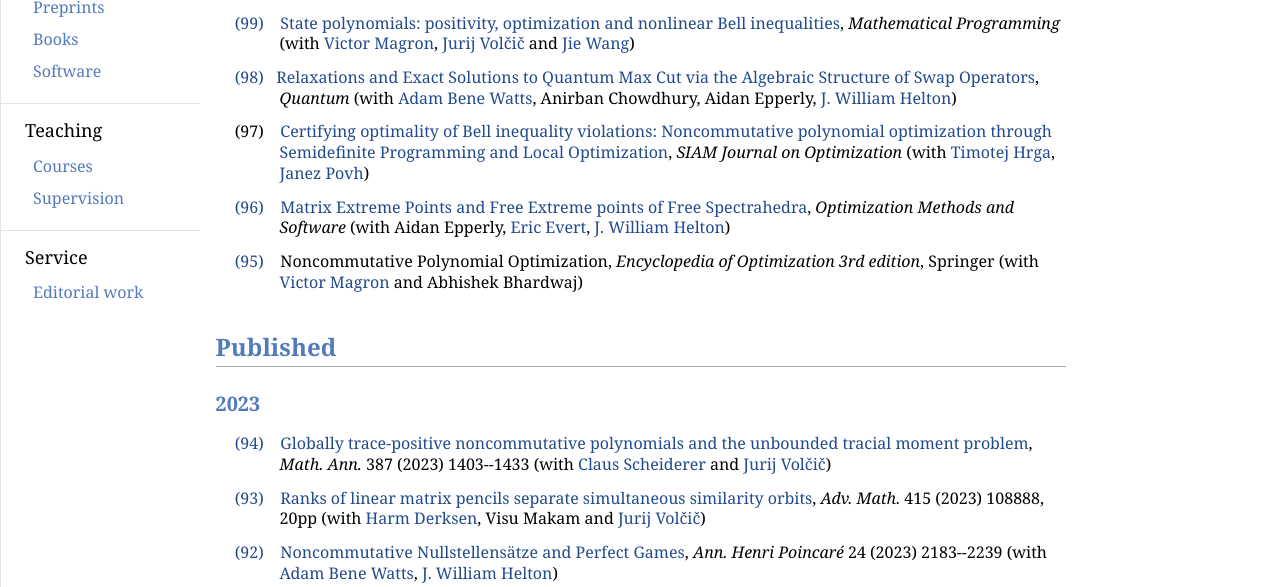
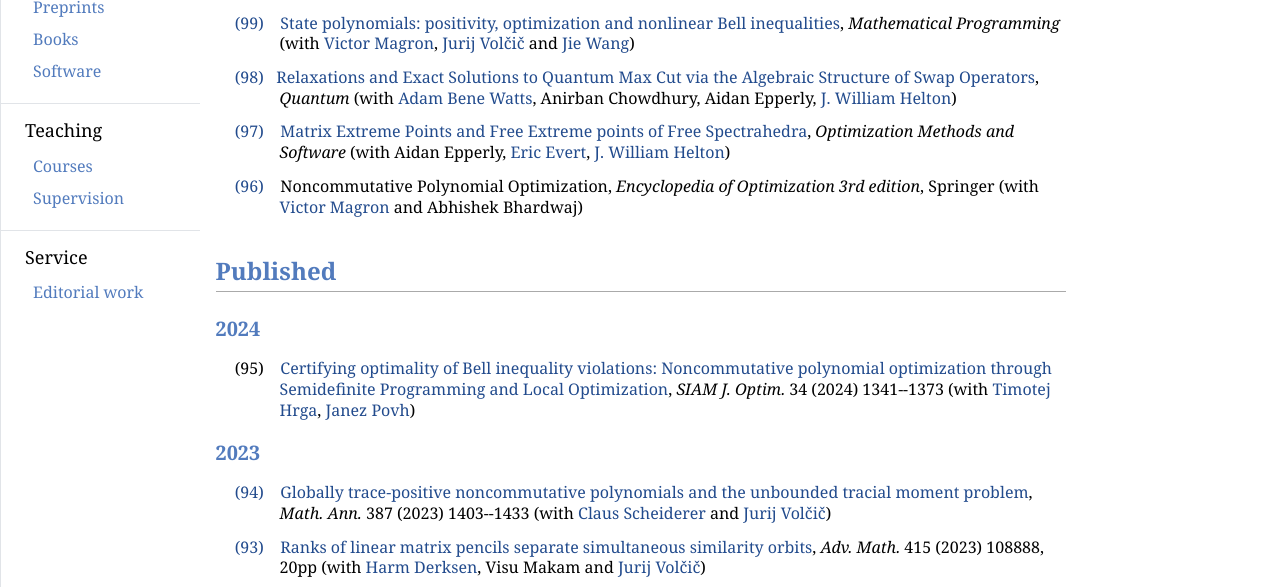
Before and after one commit to igorklep/igorklep.github.io, a plain HTML site: page papers.html in a window 1280 px wide. Shown: the part 200-787 px from the top of the page. Drawn offline with nearby package versions, Linux system fonts and the light colour scheme.

Commit message:
SIOPT 2024

```diff
--- a/papers.html
+++ b/papers.html
@@ -98,10 +98,11 @@ document.write(
 <h2>To appear</h2>
 <p><p style="margin-left: 4em; text-indent: -2.8em"> <a href="https://arxiv.org/abs/2301.12513" target="_blank">(99)</a> &nbsp;&nbsp; <a href="files/statepop.pdf" target="_blank">State polynomials: positivity, optimization and nonlinear Bell inequalities</a>, <i>Mathematical Programming</i> (with <script>linkMagron()</script><noscript>Victor Magron</noscript>, <script>linkVolcic()</script><noscript>Jurij Vol&ccaron;i&ccaron;</noscript> and <script>linkWang()</script><noscript>Jie Wang</noscript>)</p>
 <p><p style="margin-left: 4em; text-indent: -2.8em"> <a href="http://arxiv.org/abs/2307.15661" target="_blank">(98)</a> &nbsp; <a href="files/swaps.pdf" target="_blank">Relaxations and Exact Solutions to Quantum Max Cut via the Algebraic Structure of Swap Operators</a>, <i>Quantum</i> (with <script>linkBeneWatts()</script><noscript>Adam Bene Watts</noscript>, Anirban Chowdhury, Aidan Epperly, <script>linkHelton()</script><noscript>J. William Helton</noscript>)</p>
-<p><p style="margin-left: 4em; text-indent: -2.8em"> (97) &nbsp;&nbsp; <a href="files/Hrga_Klep_Povh_v3.pdf" target="_blank">Certifying optimality of Bell inequality violations: Noncommutative polynomial optimization through Semidefinite Programming and Local Optimization</a>, <i>SIAM Journal on Optimization</i> (with <script>linkHrga()</script><noscript>Timotej Hrga</noscript>, <script>linkPovh()</script><noscript>Janez Povh</noscript>)</p>
-<p><p style="margin-left: 4em; text-indent: -2.8em"> <a href="https://arxiv.org/abs/2212.00748" target="_blank">(96)</a> &nbsp;&nbsp; <a href="files/nonArveson.pdf" target="_blank">Matrix Extreme Points and Free Extreme points of Free Spectrahedra</a>, <i>Optimization Methods and Software</i> (with Aidan Epperly, <script>linkEvert()</script><noscript>Eric Evert</noscript>, <script>linkHelton()</script><noscript>J. William Helton</noscript>)</p>
-<p><p style="margin-left: 4em; text-indent: -2.8em"> <a href="https://arxiv.org/abs/2109.00786" target="_blank">(95)</a> &nbsp;&nbsp; Noncommutative Polynomial Optimization, <i>Encyclopedia of Optimization 3rd edition</i>, Springer (with <script>linkMagron()</script><noscript>Victor Magron</noscript> and Abhishek Bhardwaj)</p>
+<p><p style="margin-left: 4em; text-indent: -2.8em"> <a href="https://arxiv.org/abs/2212.00748" target="_blank">(97)</a> &nbsp;&nbsp; <a href="files/nonArveson.pdf" target="_blank">Matrix Extreme Points and Free Extreme points of Free Spectrahedra</a>, <i>Optimization Methods and Software</i> (with Aidan Epperly, <script>linkEvert()</script><noscript>Eric Evert</noscript>, <script>linkHelton()</script><noscript>J. William Helton</noscript>)</p>
+<p><p style="margin-left: 4em; text-indent: -2.8em"> <a href="https://arxiv.org/abs/2109.00786" target="_blank">(96)</a> &nbsp;&nbsp; Noncommutative Polynomial Optimization, <i>Encyclopedia of Optimization 3rd edition</i>, Springer (with <script>linkMagron()</script><noscript>Victor Magron</noscript> and Abhishek Bhardwaj)</p>
 <h2>Published</h2>
+<h3>2024</h3>
+<p><p style="margin-left: 4em; text-indent: -2.8em"> (95) &nbsp;&nbsp; <a href="files/Hrga_Klep_Povh_v3.pdf" target="_blank">Certifying optimality of Bell inequality violations: Noncommutative polynomial optimization through Semidefinite Programming and Local Optimization</a>, <script>doi3_link('SIAM J. Optim.', '34 (2024) 1341--1373', '10.1137/22M1473340')</script><noscript>SIAM J. Optim. 34 (2024) 1341--1373</noscript> (with <script>linkHrga()</script><noscript>Timotej Hrga</noscript>, <script>linkPovh()</script><noscript>Janez Povh</noscript>)</p>
 <h3>2023</h3>
 <p><p style="margin-left: 4em; text-indent: -2.8em"> <a href="https://arxiv.org/abs/2205.05959" target="_blank">(94)</a> &nbsp;&nbsp; <a href="files/globTrPos_5oct22b.pdf" target="_blank">Globally trace-positive noncommutative polynomials and the unbounded tracial moment problem</a>, <script>doi3_link('Math. Ann.', '387 (2023) 1403--1433', '10.1007/s00208-022-02495-5')</script><noscript>Math. Ann. 387 (2023) 1403--1433</noscript> (with <script>linkScheiderer()</script><noscript>Claus Scheiderer</noscript> and <script>linkVolcic()</script><noscript>Jurij Vol&ccaron;i&ccaron;</noscript>)</p>
 <p><p style="margin-left: 4em; text-indent: -2.8em"> <a href="https://arxiv.org/abs/2109.09418" target="_blank">(93)</a> &nbsp;&nbsp; <a href="files/crank.pdf" target="_blank">Ranks of linear matrix pencils separate simultaneous similarity orbits</a>, <script>doi3_link('Adv. Math.', '415 (2023) 108888, 20pp', '10.1016/j.aim.2023.108888')</script><noscript>Adv. Math. 415 (2023) 108888, 20pp</noscript> (with <script>linkDerksen()</script><noscript>Harm Derksen</noscript>, Visu Makam and <script>linkVolcic()</script><noscript>Jurij Vol&ccaron;i&ccaron;</noscript>)</p>
--- a/tobepublished.html
+++ b/tobepublished.html
@@ -97,14 +97,13 @@ document.write(
 </div>
 <p><p style="margin-left: 4em; text-indent: -2.8em"> <a href="https://arxiv.org/abs/2301.12513" target="_blank">(99)</a> &nbsp;&nbsp; <a href="files/statepop.pdf" target="_blank">State polynomials: positivity, optimization and nonlinear Bell inequalities</a>, <i>Mathematical Programming</i> (with <script>linkMagron()</script><noscript>Victor Magron</noscript>, <script>linkVolcic()</script><noscript>Jurij Vol&ccaron;i&ccaron;</noscript> and <script>linkWang()</script><noscript>Jie Wang</noscript>)</p>
 <p><p style="margin-left: 4em; text-indent: -2.8em"> <a href="http://arxiv.org/abs/2307.15661" target="_blank">(98)</a> &nbsp; <a href="files/swaps.pdf" target="_blank">Relaxations and Exact Solutions to Quantum Max Cut via the Algebraic Structure of Swap Operators</a>, <i>Quantum</i> (with <script>linkBeneWatts()</script><noscript>Adam Bene Watts</noscript>, Anirban Chowdhury, Aidan Epperly, <script>linkHelton()</script><noscript>J. William Helton</noscript>)</p>
-<p><p style="margin-left: 4em; text-indent: -2.8em"> (97) &nbsp;&nbsp; <a href="files/Hrga_Klep_Povh_v3.pdf" target="_blank">Certifying optimality of Bell inequality violations: Noncommutative polynomial optimization through Semidefinite Programming and Local Optimization</a>, <i>SIAM Journal on Optimization</i> (with <script>linkHrga()</script><noscript>Timotej Hrga</noscript>, <script>linkPovh()</script><noscript>Janez Povh</noscript>)</p>
-<p><p style="margin-left: 4em; text-indent: -2.8em"> <a href="https://arxiv.org/abs/2212.00748" target="_blank">(96)</a> &nbsp;&nbsp; <a href="files/nonArveson.pdf" target="_blank">Matrix Extreme Points and Free Extreme points of Free Spectrahedra</a>, <i>Optimization Methods and Software</i> (with Aidan Epperly, <script>linkEvert()</script><noscript>Eric Evert</noscript>, <script>linkHelton()</script><noscript>J. William Helton</noscript>)</p>
-<p><p style="margin-left: 4em; text-indent: -2.8em"> <a href="https://arxiv.org/abs/2109.00786" target="_blank">(95)</a> &nbsp;&nbsp; Noncommutative Polynomial Optimization, <i>Encyclopedia of Optimization 3rd edition</i>, Springer (with <script>linkMagron()</script><noscript>Victor Magron</noscript> and Abhishek Bhardwaj)</p>
+<p><p style="margin-left: 4em; text-indent: -2.8em"> <a href="https://arxiv.org/abs/2212.00748" target="_blank">(97)</a> &nbsp;&nbsp; <a href="files/nonArveson.pdf" target="_blank">Matrix Extreme Points and Free Extreme points of Free Spectrahedra</a>, <i>Optimization Methods and Software</i> (with Aidan Epperly, <script>linkEvert()</script><noscript>Eric Evert</noscript>, <script>linkHelton()</script><noscript>J. William Helton</noscript>)</p>
+<p><p style="margin-left: 4em; text-indent: -2.8em"> <a href="https://arxiv.org/abs/2109.00786" target="_blank">(96)</a> &nbsp;&nbsp; Noncommutative Polynomial Optimization, <i>Encyclopedia of Optimization 3rd edition</i>, Springer (with <script>linkMagron()</script><noscript>Victor Magron</noscript> and Abhishek Bhardwaj)</p>
 </div> <!-- <div id="layout-content"> -->
 <div id="footer-container">
 <div id="footer">
 <div id="footer-text">
-Page generated 2024-04-06 20:33:38 CEST, by <a href="https://github.com/jyhuang78/jemdoc" target="_blank">jemdoc</a>.
+Page generated 2024-04-16 22:13:43 CEST, by <a href="https://github.com/jyhuang78/jemdoc" target="_blank">jemdoc</a>.
 </div> <!-- <div id="footer-text"> -->
 </div> <!-- <div id="footer"> -->
 </div> <!-- <div id="footer-container"> -->
```
